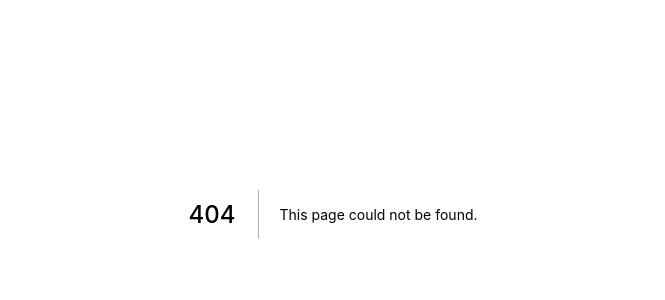
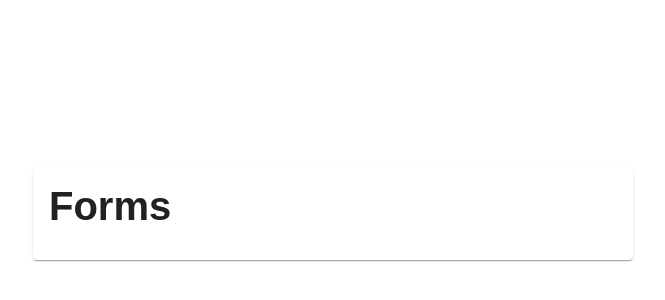
Before and after one commit to Johan794/nextjs-exam-generator, a Next.js app: page /student/forms in a window 1280 px wide. Before the commit this address had no page. Shown: the part 186-486 px from the top of the page, without its empty margins (307-972 px from the left). Built offline with nearby package versions, Linux system fonts and the light colour scheme; a web font is replaced by a local one.

Commit message:
Adding student form

```diff
--- /dev/null
+++ b/pages/student/forms.js
@@ -0,0 +1,21 @@
+import Header from '../../components/Header'
+import styles from '../../styles/Home.module.css'
+import {Card, CardContent, Grid} from '@mui/material'
+
+export default function Forms(){
+    return(
+        <div>
+            <Header title='Forms'></Header>
+            <main className={styles.main}>
+                <Card sx={{ minWidth:600}}>
+                    <CardContent>
+                        <h1>Forms</h1>
+                    </CardContent>
+                </Card>
+                <Grid>
+
+                </Grid>
+            </main>
+        </div>
+    )
+}
```
Also changed, not shown: 1 other file (tests, documents, lock files or other folders).
